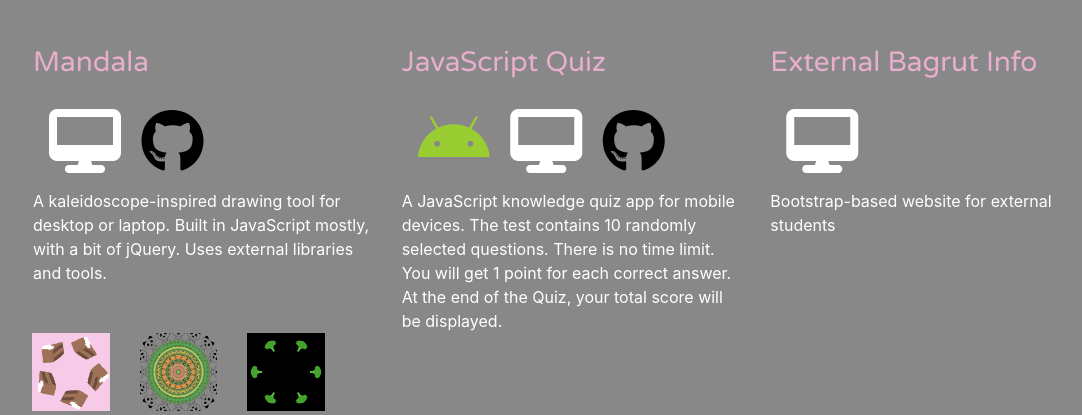
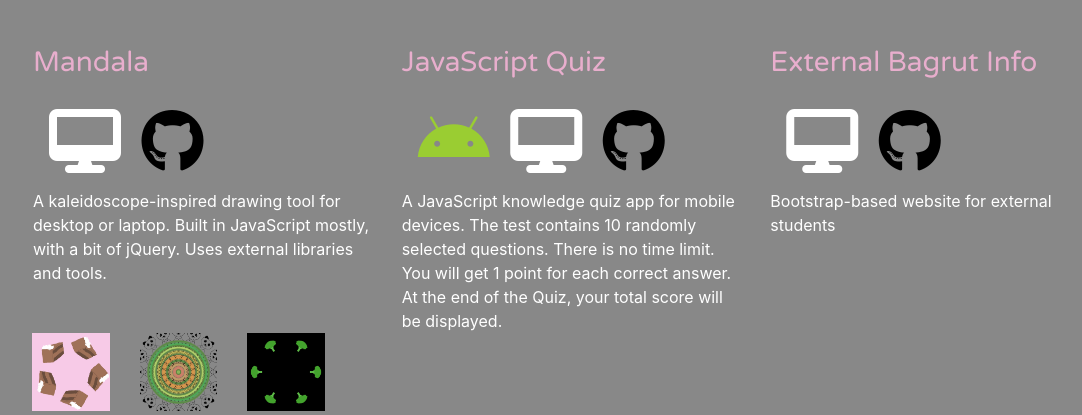
Before and after one commit to strayblues/portfolio, a PHP site: page / in a window 1280 px wide. Shown: the part 307-722 px from the top of the page, without its empty margins (69-1151 px from the left). Run offline with PHP 8.4, Linux system fonts and the light colour scheme; some libraries are stand-ins or nearby versions; some web fonts are replaced.

Commit message:
Add github icon to the external bagrut thumbnail

```diff
--- a/includes/projects1.php
+++ b/includes/projects1.php
@@ -23,10 +23,8 @@
           </div>
           <div class="col-sm-4">
             <img src="images/broccoli.png" alt="broccoli mandala" width=100%>
-
           </div>
         </div>
-
       </div>
     </div>
   </div>
@@ -54,6 +52,7 @@
         <h3>External Bagrut Info</h3>
         <div class="first">
           <a href="//externit.hagarsh.com"><i class="fa fa-desktop fa-4x" aria-hidden="true"></i></a>
+          <a href="https://github.com/strayblues/external-bagrut"><i class="fa fa-github fa-4x" aria-hidden="true"></i></a>
         </div>
         <p class="app-description-white">
           <?php
```
